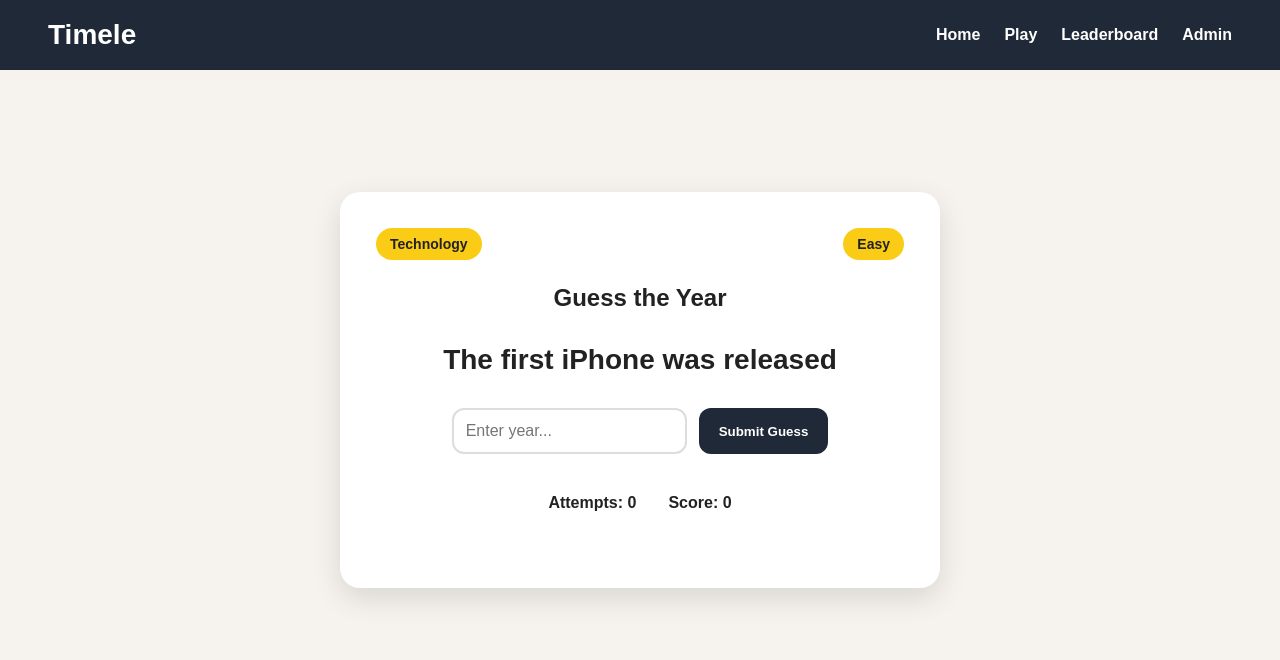
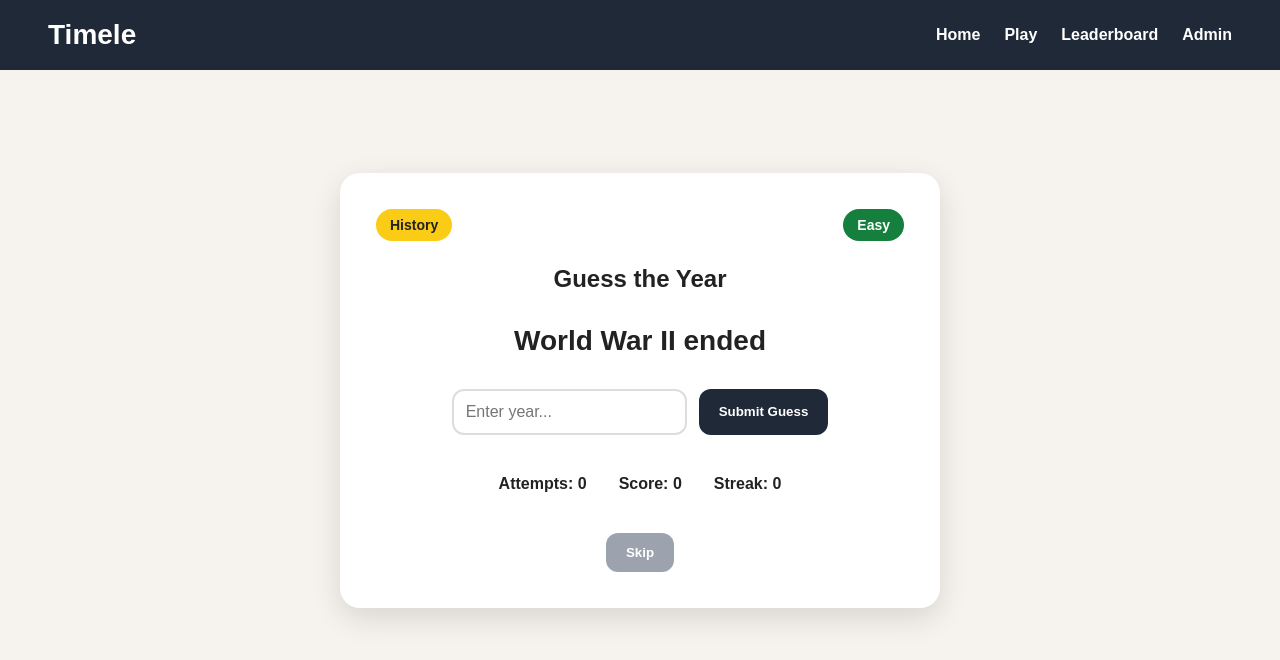
Before and after one commit to CelineChehade/Timele-Frontend, a React (Create React App) app: page /play in a window 1280 px wide. Shown: the top 660 px of the page. Built offline with nearby package versions, Linux system fonts and the light colour scheme.

Commit message:
Improved events system

```diff
--- a/src/data/sampleEvents.js
+++ b/src/data/sampleEvents.js
@@ -33,6 +33,41 @@
     year: 2005,
     category: "Technology",
     difficulty: "Easy"
+  },
+  {
+    id: 6,
+    title: "The Berlin Wall fell",
+    year: 1989,
+    category: "History",
+    difficulty: "Medium"
+  },
+  {
+    id: 7,
+    title: "The first Harry Potter book was published",
+    year: 1997,
+    category: "Books",
+    difficulty: "Medium"
+  },
+  {
+    id: 8,
+    title: "The PlayStation 2 was released",
+    year: 2000,
+    category: "Gaming",
+    difficulty: "Medium"
+  },
+  {
+    id: 9,
+    title: "The moon landing occurred",
+    year: 1969,
+    category: "Science",
+    difficulty: "Easy"
+  },
+  {
+    id: 10,
+    title: "Netflix was founded",
+    year: 1997,
+    category: "Technology",
+    difficulty: "Hard"
   }
 ];
 
--- a/src/index.css
+++ b/src/index.css
@@ -278,3 +278,34 @@
     grid-template-columns: 60px 1fr 90px;
   }
 }
+
+.game-actions {
+  margin-top: 24px;
+  display: flex;
+  justify-content: center;
+  gap: 16px;
+}
+
+.skip-button {
+  background: #9ca3af;
+}
+
+.skip-button:hover {
+  background: #6b7280;
+}
+
+.difficulty {
+  color: white;
+}
+
+.difficulty.easy {
+  background: #15803d;
+}
+
+.difficulty.medium {
+  background: #b45309;
+}
+
+.difficulty.hard {
+  background: #b91c1c;
+}
--- a/src/pages/Play.js
+++ b/src/pages/Play.js
@@ -1,18 +1,36 @@
 import { useState } from "react";
 import sampleEvents from "../data/sampleEvents";
 
-function getRandomEvent() {
-  const randomIndex = Math.floor(Math.random() * sampleEvents.length);
-  return sampleEvents[randomIndex];
+function getRandomEvent(usedIds) {
+  const availableEvents = sampleEvents.filter(
+    (event) => !usedIds.includes(event.id)
+  );
+
+  if (availableEvents.length === 0) {
+    return null;
+  }
+
+  const randomIndex = Math.floor(Math.random() * availableEvents.length);
+
+  return availableEvents[randomIndex];
 }
 
 function Play() {
-  const [currentEvent, setCurrentEvent] = useState(getRandomEvent());
+  const [usedIds, setUsedIds] = useState([]);
+
+  const firstEvent = getRandomEvent([]);
+
+  const [currentEvent, setCurrentEvent] = useState(firstEvent);
+
   const [guess, setGuess] = useState("");
   const [feedback, setFeedback] = useState("");
+
   const [attempts, setAttempts] = useState(0);
   const [score, setScore] = useState(0);
+  const [streak, setStreak] = useState(0);
+
   const [isCorrect, setIsCorrect] = useState(false);
+  const [gameFinished, setGameFinished] = useState(false);
 
   function handleGuess(event) {
     event.preventDefault();
@@ -27,13 +45,27 @@
     if (guessedYear < currentEvent.year) {
       setFeedback("Too early! Try a later year.");
       setAttempts(attempts + 1);
+      setStreak(0);
     } else if (guessedYear > currentEvent.year) {
       setFeedback("Too late! Try an earlier year.");
       setAttempts(attempts + 1);
+      setStreak(0);
     } else {
+      const earnedPoints =
+        currentEvent.difficulty === "Hard"
+          ? 30
+          : currentEvent.difficulty === "Medium"
+          ? 20
+          : 10;
+
       setFeedback(`Correct! The answer was ${currentEvent.year}.`);
+
       setAttempts(attempts + 1);
-      setScore(score + 10);
+
+      setScore(score + earnedPoints);
+
+      setStreak(streak + 1);
+
       setIsCorrect(true);
     }
 
@@ -41,11 +73,60 @@
   }
 
   function handleNextEvent() {
-    setCurrentEvent(getRandomEvent());
+    const updatedUsedIds = [...usedIds, currentEvent.id];
+
+    setUsedIds(updatedUsedIds);
+
+    const nextEvent = getRandomEvent(updatedUsedIds);
+
+    if (!nextEvent) {
+      setGameFinished(true);
+      return;
+    }
+
+    setCurrentEvent(nextEvent);
+
     setGuess("");
     setFeedback("");
     setAttempts(0);
     setIsCorrect(false);
+  }
+
+  function handleSkip() {
+    handleNextEvent();
+  }
+
+  function getDifficultyClass() {
+    if (currentEvent.difficulty === "Hard") {
+      return "difficulty hard";
+    }
+
+    if (currentEvent.difficulty === "Medium") {
+      return "difficulty medium";
+    }
+
+    return "difficulty easy";
+  }
+
+  if (gameFinished) {
+    return (
+      <section className="play-page">
+        <div className="game-card">
+          <h1>Game Complete</h1>
+
+          <p>You finished all available events.</p>
+
+          <div className="stats">
+            <p>Final Score: {score}</p>
+            <p>Best Streak: {streak}</p>
+          </div>
+
+          <button onClick={() => window.location.reload()}>
+            Play Again
+          </button>
+        </div>
+      </section>
+    );
   }
 
   return (
@@ -53,7 +134,10 @@
       <div className="game-card">
         <div className="game-header">
           <span>{currentEvent.category}</span>
-          <span>{currentEvent.difficulty}</span>
+
+          <span className={getDifficultyClass()}>
+            {currentEvent.difficulty}
+          </span>
         </div>
 
         <h1>Guess the Year</h1>
@@ -83,13 +167,22 @@
         <div className="stats">
           <p>Attempts: {attempts}</p>
           <p>Score: {score}</p>
+          <p>Streak: {streak}</p>
         </div>
 
-        {isCorrect && (
-          <button onClick={handleNextEvent} className="secondary-button">
-            Next Event
-          </button>
-        )}
+        <div className="game-actions">
+          {isCorrect && (
+            <button onClick={handleNextEvent}>
+              Next Event
+            </button>
+          )}
+
+          {!isCorrect && (
+            <button onClick={handleSkip} className="skip-button">
+              Skip
+            </button>
+          )}
+        </div>
       </div>
     </section>
   );
```
